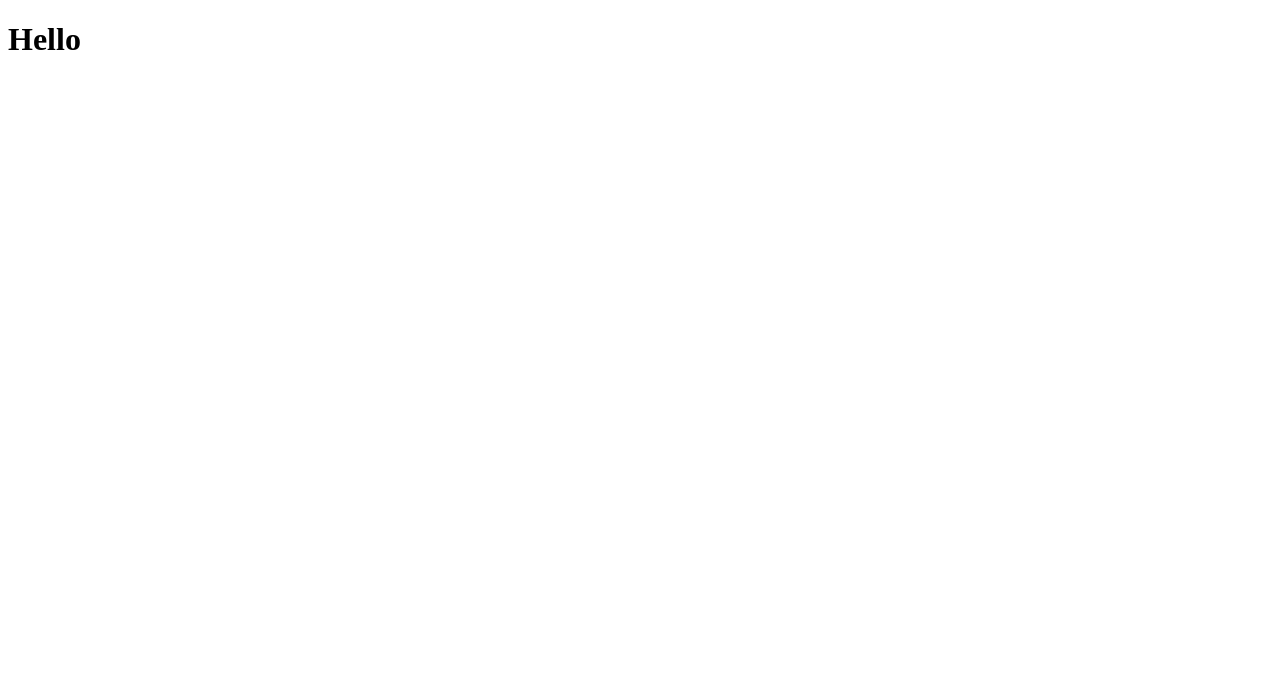
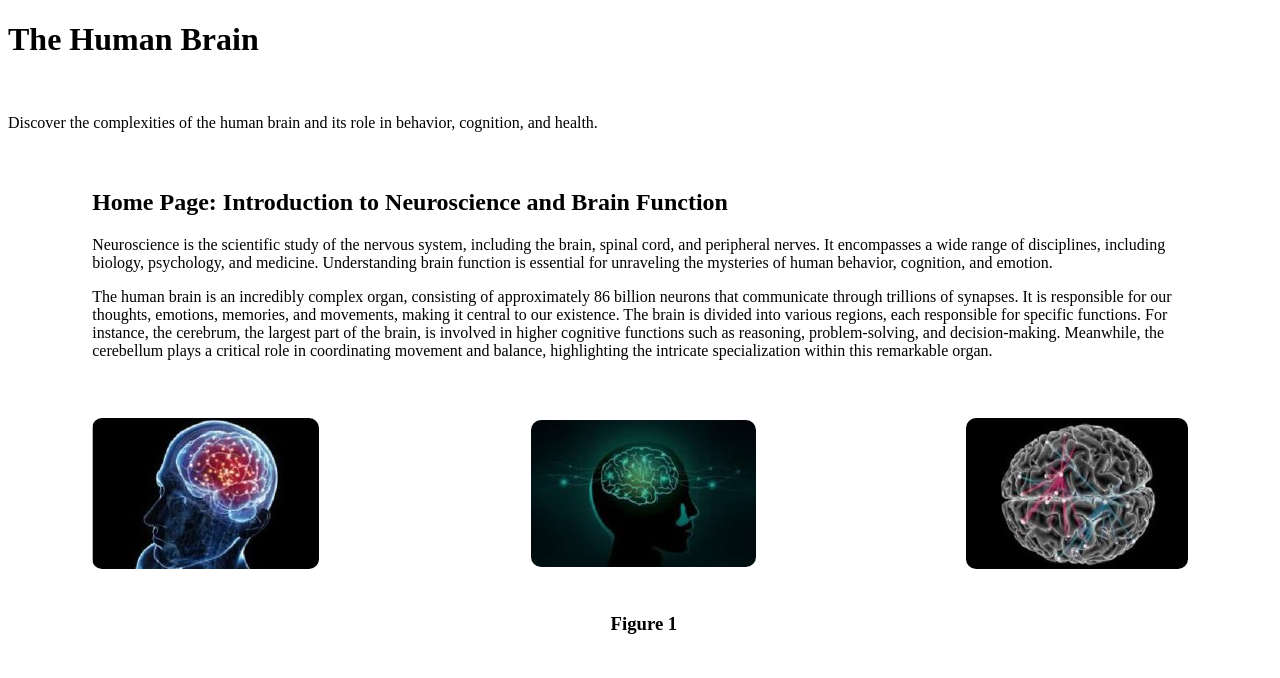
Before and after one commit to PasanIS/Demo-114BT, a plain HTML site: page index.html in a window 1280 px wide. Drawn offline with Linux system fonts and the light colour scheme.

Commit message:
First Section-Introduction

```diff
--- a/index.html
+++ b/index.html
@@ -1,11 +1,84 @@
 <!DOCTYPE html>
 <html lang="en">
-<head>
-    <meta charset="UTF-8">
-    <meta name="viewport" content="width=device-width, initial-scale=1.0">
-    <title>Document</title>
-</head>
-<body>
-    <h1>Hello</h1>
-</body>
+  <head>
+    <meta charset="UTF-8" />
+    <meta name="viewport" content="width=device-width, initial-scale=1.0" />
+    <title>Human Brain</title>
+  </head>
+  <body>
+    <header>
+      <h1>The Human Brain</h1>
+      <br />
+      <p>
+        Discover the complexities of the human brain and its role in behavior,
+        cognition, and health.
+      </p>
+    </header>
+
+    <section id="introduction">
+      <table style="width: 90%; border-collapse: separate; border-spacing: 20px; margin: auto;">
+        <tr>
+          <td>
+            <h2>Home Page: Introduction to Neuroscience and Brain Function</h2>
+            <p>
+              Neuroscience is the scientific study of the nervous system,
+              including the brain, spinal cord, and peripheral nerves. It
+              encompasses a wide range of disciplines, including biology,
+              psychology, and medicine. Understanding brain function is
+              essential for unraveling the mysteries of human behavior,
+              cognition, and emotion.
+            </p>
+            <p>
+              The human brain is an incredibly complex organ, consisting of
+              approximately 86 billion neurons that communicate through
+              trillions of synapses. It is responsible for our thoughts,
+              emotions, memories, and movements, making it central to our
+              existence. The brain is divided into various regions, each
+              responsible for specific functions. For instance, the cerebrum,
+              the largest part of the brain, is involved in higher cognitive
+              functions such as reasoning, problem-solving, and decision-making.
+              Meanwhile, the cerebellum plays a critical role in coordinating
+              movement and balance, highlighting the intricate specialization
+              within this remarkable organ.
+            </p>
+          </td>
+        </tr>
+      </table>
+
+      <table
+      style="width: 90%; border-collapse: separate; border-spacing: 20px; margin: auto;"
+      >
+        <tr>
+          <td>
+            <img
+              src="img/img1.jpg"
+              alt="img1"
+              style="max-width: 100%; height: auto; border-radius: 10px"
+            />
+          </td>
+          <td style="text-align: center; vertical-align: middle">
+            <img
+              src="img/img2.jpg"
+              alt="img2"
+              style="max-width: 100%; height: auto; border-radius: 10px"
+            />
+          </td>
+          <td style="text-align: right; vertical-align: middle">
+            <img
+              src="img/img3.jpg"
+              alt="img3"
+              style="max-width: 100%; height: auto; border-radius: 10px"
+            />
+          </td>
+        </tr>
+        <tr>
+          <td></td>
+          <td style="text-align: center; vertical-align: middle">
+            <h3>Figure 1</h3>
+          </td>
+          <td></td>
+        </tr>
+      </table>
+    </section>
+  </body>
 </html>
```
Also changed, not shown: img/img1.jpg (added), img/img2.jpg (added), img/img3.jpg (added), img/img4.jpg (added), img/img5.jpg (added), img/img6.jpg (added), img/img7.jpg (added), img/img8.jpg (added), img/img9.jpg (added).
